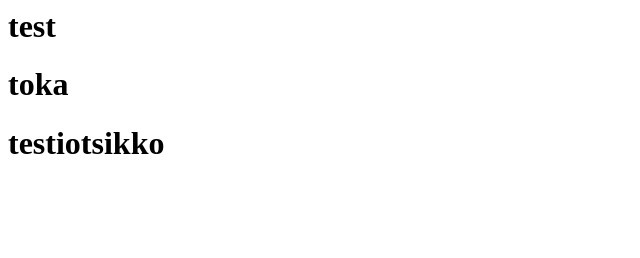
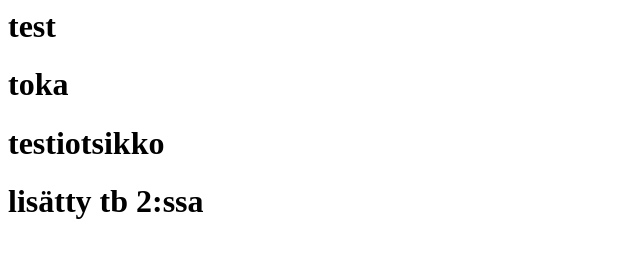
Before and after one commit to veimil/testigit, a plain HTML site: page index.html in a window 1280 px wide. Shown: the whole page, without its empty margins (0-640 px from the left). Drawn offline with Linux system fonts and the light colour scheme.

Commit message:
lisätty uusi otsikko

```diff
--- a/index.html
+++ b/index.html
@@ -8,5 +8,6 @@
     <h1>test</h1>
     <h1>toka</h1>
     <h1>testiotsikko</h1>
+    <h1>lisätty tb 2:ssa</h1>
 </body>
 </html>
```
